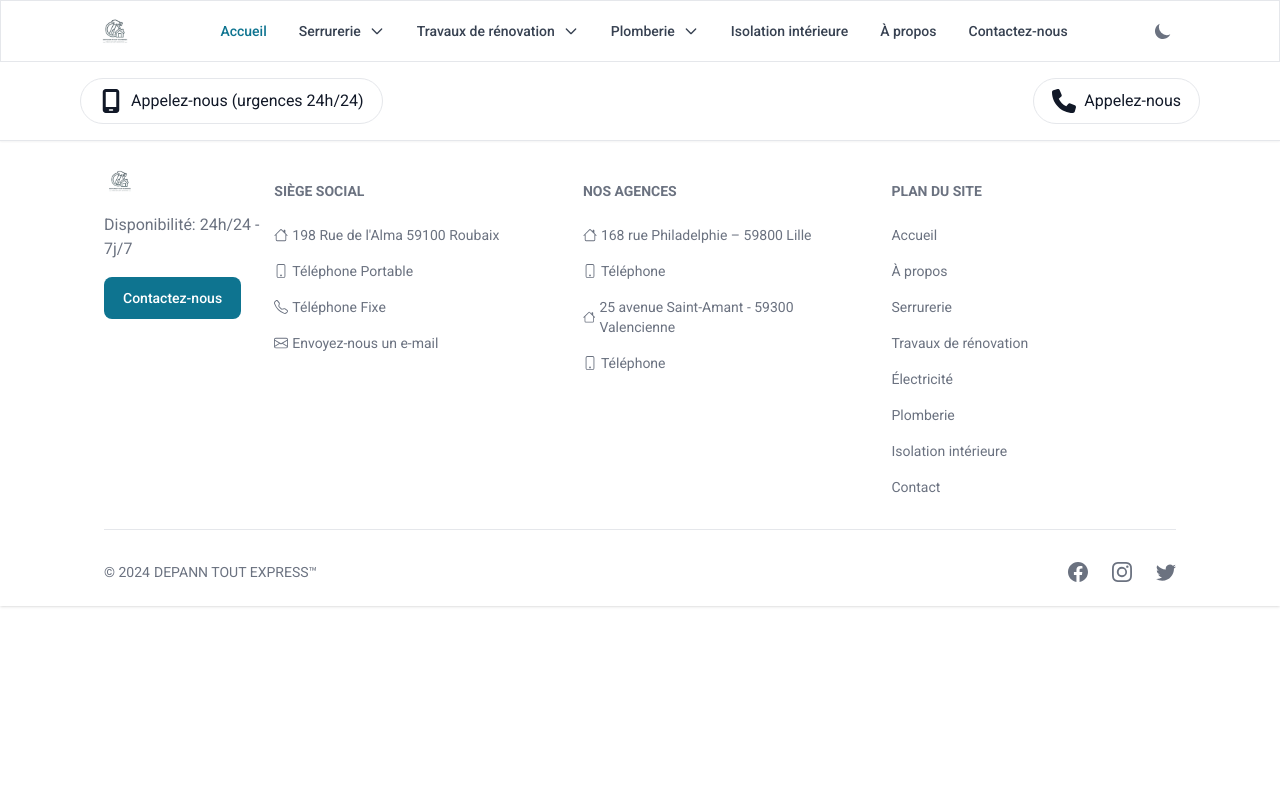
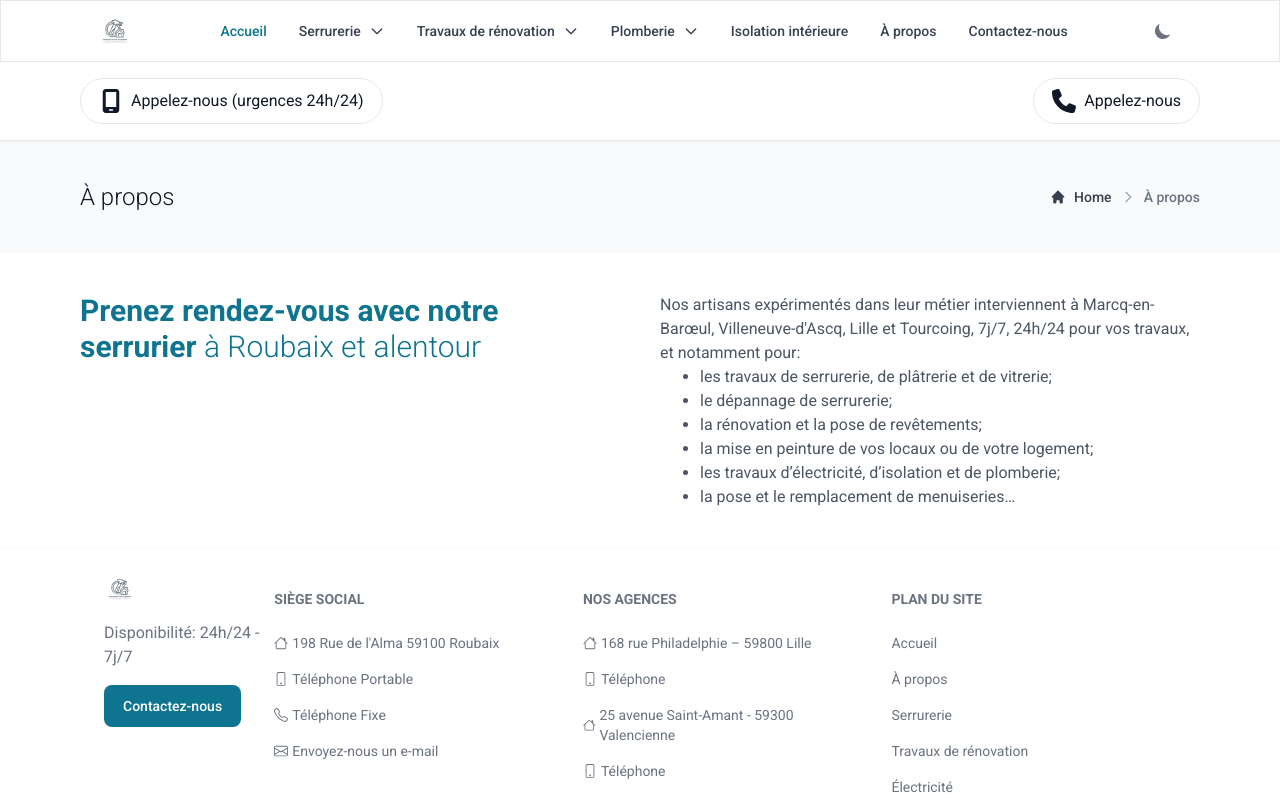
Before and after one commit to momonael221/Depann-Tout-Express, a React (Vite) app: page /about in a window 1280 px wide. Shown: the top 800 px of the page. Built offline with nearby package versions, Linux system fonts and the light colour scheme.

Commit message:
About Page in Process...

```diff
--- a/index.html
+++ b/index.html
@@ -8,7 +8,7 @@
     <meta name="viewport" content="width=device-width, initial-scale=1.0" />
     <title>Depann-Tout-Express</title>
   </head>
-  <body>
+  <body class="font-sans antialiased overflow-x-hidden">
     <div id="root"></div>
     <script type="module" src="/src/main.tsx"></script>
   </body>
--- /dev/null
+++ b/src/Pages/About.tsx
@@ -0,0 +1,40 @@
+import { HiHome } from 'react-icons/hi';
+import {Breadcrumb} from "flowbite-react";
+
+export default function About() {
+    return <>
+        <div className="bg-gray-50 dark:bg-gray-900">
+            <div className="container mx-auto py-10">
+                <div className="flex items-center justify-between gap-4">
+                    <h2 className="text-gray-900 text-2xl font-light">À propos</h2>
+                    <Breadcrumb aria-label="Subpage breadcrumb">
+                        <Breadcrumb.Item href="/" icon={HiHome}>Home</Breadcrumb.Item>
+                        <Breadcrumb.Item>À propos</Breadcrumb.Item>
+                    </Breadcrumb>
+                </div>
+            </div>
+        </div>
+
+        <div className="container mx-auto my-10">
+            <div className="grid grid-cols-2 gap-10">
+                <div className="col-span-1">
+                    <div className="flex flex-col space-y-8">
+                        <h2 className={"text-cyan-700 text-3xl font-bold"}>Prenez rendez-vous avec notre serrurier <span
+                            className="font-light">à Roubaix et alentour</span></h2>
+                    </div>
+                </div>
+                <div className="col-span-1">
+                    <p>Nos artisans expérimentés dans leur métier interviennent à Marcq-en-Barœul, Villeneuve-d'Ascq, Lille et Tourcoing, 7j/7, 24h/24 pour vos travaux, et notamment pour:</p>
+                    <ul className="list-disc ml-10">
+                        <li>les travaux de serrurerie, de plâtrerie et de vitrerie;</li>
+                        <li>le dépannage de serrurerie;</li>
+                        <li>la rénovation et la pose de revêtements;</li>
+                        <li>la mise en peinture de vos locaux ou de votre logement;</li>
+                        <li>les travaux d’électricité, d’isolation et de plomberie;</li>
+                        <li>la pose et le remplacement de menuiseries…</li>
+                    </ul>
+                </div>
+            </div>
+        </div>
+    </>
+}
--- a/src/Pages/Home.tsx
+++ b/src/Pages/Home.tsx
@@ -21,7 +21,6 @@ import People from "../assets/icons/people.svg"
 import Wallet from "../assets/icons/Wallet.svg"
 import Hours from "../assets/icons/24-hours.svg"
 import CuttingBoard from "../assets/icons/cutting-board.svg"
-
 
 export default function Home() {
     return <>
@@ -101,7 +100,7 @@ export default function Home() {
                         <Button color={"gray"} pill size={"xl"}>Qui sommes-nous?</Button>
                     </div>
                     <div className="col-span-1">
-                        <iframe width="717" height="365" src="https://www.youtube.com/embed/gJN20En401A"
+                        <iframe width="100%" height="365" src="https://www.youtube.com/embed/gJN20En401A"
                                 title="Depann Tout Express, dépannage rapide à Roubaix." frameBorder="0"
                                 allow="accelerometer; autoplay; clipboard-write; encrypted-media; gyroscope; picture-in-picture; web-share"
                                 allowFullScreen></iframe>
@@ -161,7 +160,7 @@ export default function Home() {
             </div>
         </section>
 
-        <section className="my-40 w-full">
+        <section className="my-20 w-full">
             <div className="container mx-auto">
                 <div className="grid grid-cols-2 items-center gap-32">
                     <div className={"col-span-1"}>
@@ -185,7 +184,7 @@ export default function Home() {
             </div>
         </section>
 
-        <section className="my-40 w-full bg-cyan-700 text-white">
+        <section className="my-20 w-full bg-cyan-700 text-white">
             <div className="container mx-auto">
                 <div className="grid grid-cols-2 items-center gap-32">
                     <div className={"col-span-1 py-20"}>
@@ -235,7 +234,7 @@ export default function Home() {
             </div>
         </section>
 
-        <section className="my-40 w-full">
+        <section className="my-20 w-full">
             <div className="container mx-auto">
                 <div className="grid grid-cols-2 items-center gap-20">
                     <div className="col-span-1">
@@ -261,7 +260,7 @@ export default function Home() {
             </div>
         </section>
 
-        <section className="my-40 w-full bg-gray-100 py-20">
+        <section className="w-full bg-gray-100 py-20">
             <div className="container mx-auto">
                 <div className="grid grid-cols-2 items-center gap-32">
                     <div className={"col-span-1"}>
--- a/src/Routes.tsx
+++ b/src/Routes.tsx
@@ -3,12 +3,14 @@ import {BrowserRouter, Routes, Route} from "react-router-dom";
 
 // Pages
 const Home = lazy(() => import("./Pages/Home.tsx"));
+const About = lazy(() => import("./Pages/About.tsx"));
 
 export function Routers() {
     return (
         <BrowserRouter>
             <Routes>
                 <Route path="/" element={<Home/>}/>
+                <Route path="/about" element={<About/>}/>
             </Routes>
         </BrowserRouter>
     )
--- a/src/components/Navbar.tsx
+++ b/src/components/Navbar.tsx
@@ -5,14 +5,14 @@ export default function Navbar() {
         <header className="flex flex-col">
             <NavbarLayout fluid={false} border={true}>
                 <NavbarLayout.Brand href="/">
-                    <img src="/logo.jpg" className="mr-3 h-6 sm:h-9" alt="Flowbite React Logo" />
+                    <img src="/logo.jpg" className="mr-3 h-6 sm:h-9" alt="Depqnn Tout Express Logo" />
                 </NavbarLayout.Brand>
                 <div className="flex md:order-2">
                     <DarkThemeToggle/>
                     <NavbarLayout.Toggle />
                 </div>
                 <NavbarLayout.Collapse>
-                    <NavbarLayout.Link href="#" active>Accueil</NavbarLayout.Link>
+                    <NavbarLayout.Link href="/" active>Accueil</NavbarLayout.Link>
                     <NavbarLayout.Link href="#">
                         <Dropdown label="Serrurerie" arrowIcon={true} inline>
                             <Dropdown.Item><NavbarLayout.Link href="#">Ouverture de portes</NavbarLayout.Link></Dropdown.Item>
@@ -35,7 +35,7 @@ export default function Navbar() {
                         </Dropdown>
                     </NavbarLayout.Link>
                     <NavbarLayout.Link href="#">Isolation intérieure</NavbarLayout.Link>
-                    <NavbarLayout.Link href="#">À propos</NavbarLayout.Link>
+                    <NavbarLayout.Link href="/about">À propos</NavbarLayout.Link>
                     <NavbarLayout.Link href="#">Contactez-nous</NavbarLayout.Link>
                 </NavbarLayout.Collapse>
             </NavbarLayout>
```
